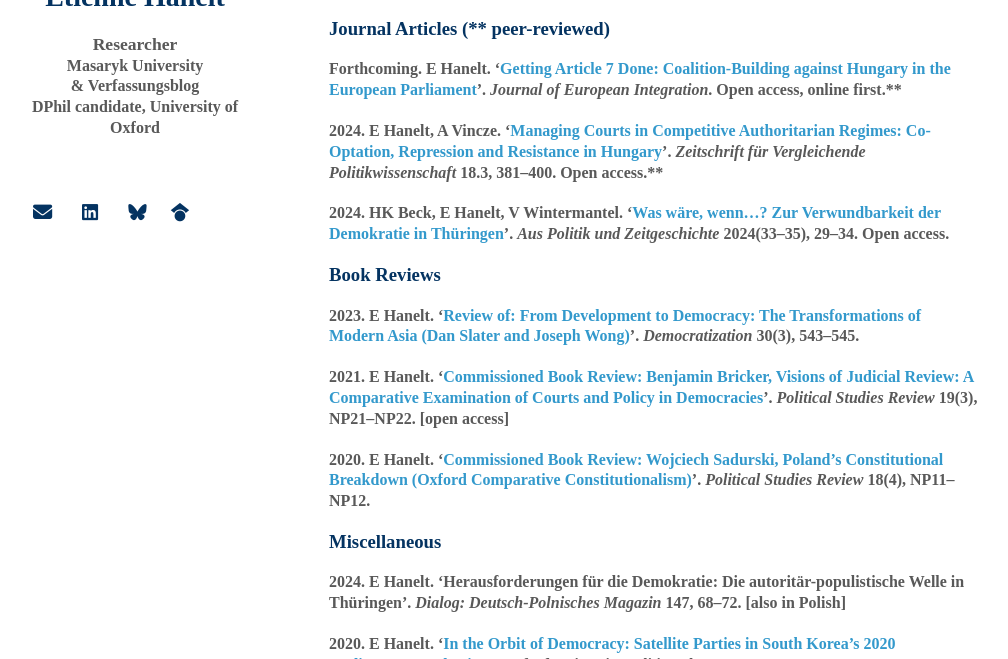
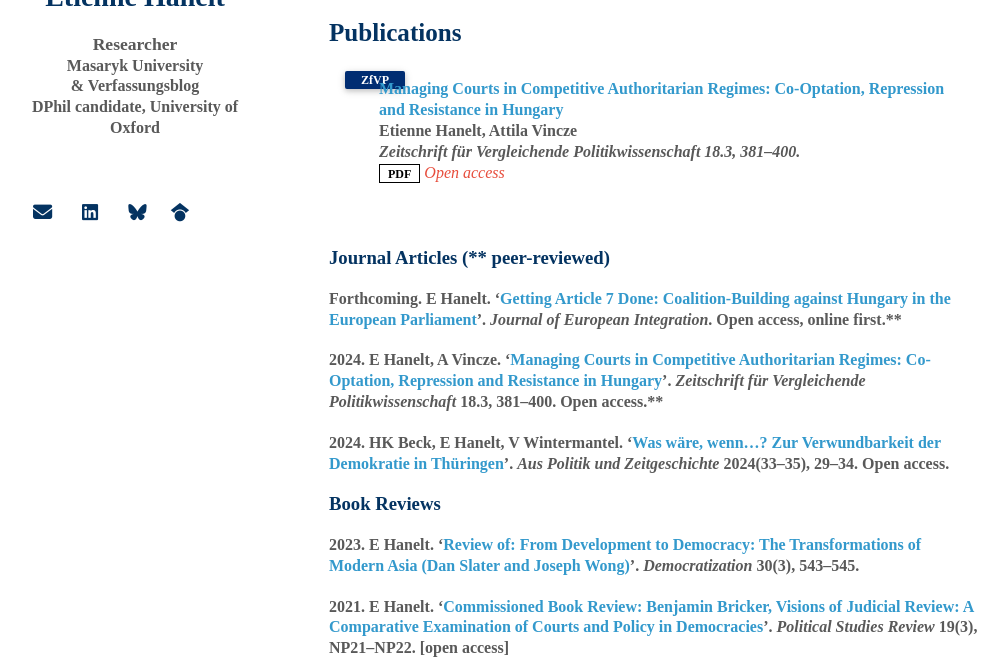
Before and after one commit to EtienneHanelt/etiennehanelt.github.io, a Jekyll site: the page built from index.md, in a window 1280 px wide and 900 px high, scrolled down 700 px, cut to the strip 241-900 px from the top of the window. Shown: the whole strip, without its empty margins (141-1149 px from the left). Built offline with Jekyll 4.4.1, drawn with Linux system fonts in a browser that asks for light colours; nearby versions of some CDN libraries; some web fonts are replaced; a style sheet for code colours, icons or effects is not loaded; our own code applies the rules of GitHub Pages for plain Markdown files.

Commit message:
Update index.md

```diff
--- a/index.md
+++ b/index.md
@@ -31,6 +31,9 @@
 -->
 
 ## Publications
+
+{% include_relative _includes/publications.md %}
+
 
 ### Journal Articles (** peer-reviewed)
 
@@ -101,8 +104,7 @@
 
 
 
+
 <!--
-{% include_relative _includes/publications.md %}
-
 {% include_relative _includes/services.md %}
 -->
```
